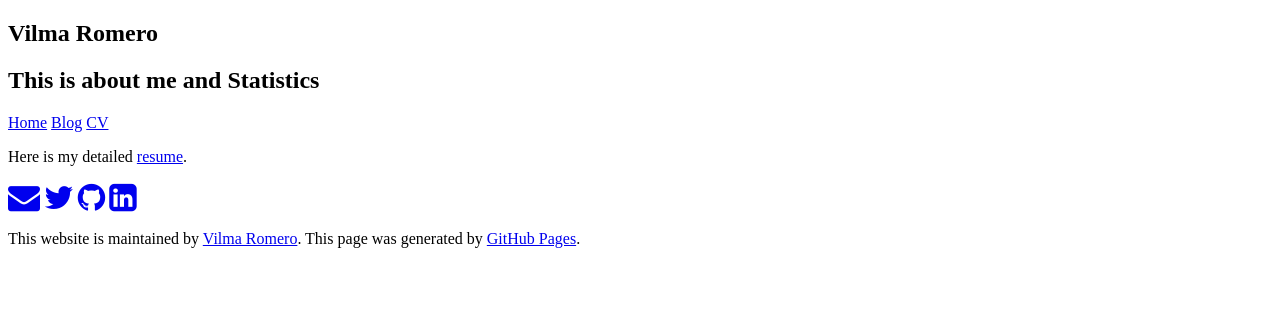
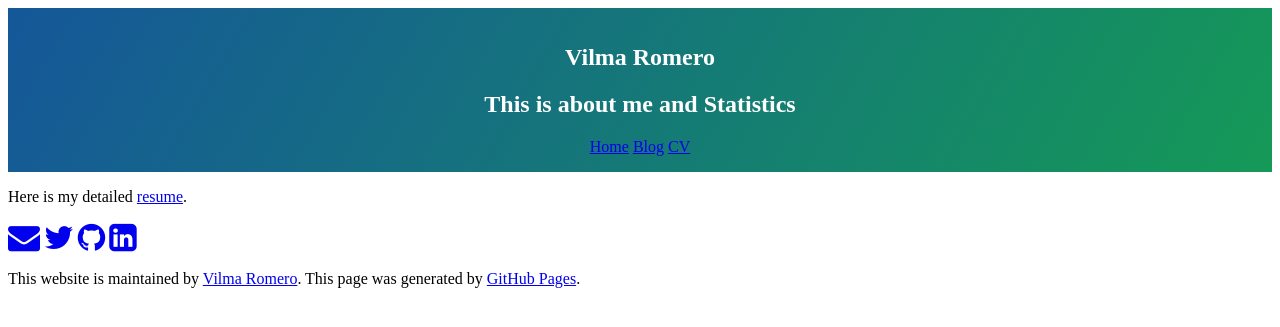
Before and after one commit to SpeckyPeruvianStats/vilmaromero.github.io, a Jekyll site: the page built from cv.md, in a window 1280 px wide. Shown: the top 327 px of the page. Built offline with Jekyll 4.4.1, drawn with Linux system fonts in a browser that asks for light colours; nearby versions of some CDN libraries.

Commit message:
New size of headers

```diff
--- /dev/null
+++ b/_includes/page-header-post.html
@@ -0,0 +1,5 @@
+<section class="page-header-post">
+  <a href={{site.url}}/index class="btn">Home</a>
+  <a href={{site.url}}/blog class="btn">Blog</a>
+  <a href={{site.url}}/cv class="btn">CV</a>
+</section>
--- a/_includes/page-header.html
+++ b/_includes/page-header.html
@@ -1,4 +1,4 @@
-<section class="page-header">
+<section class="page-header-main">
   <h1 class="project-name">{{ site.title }}</h1>
   <h2 class="project-tagline">{{ site.tagline }}</h2>
   <a href={{site.url}}/index class="btn">Home</a>
--- a/_layouts/post.html
+++ b/_layouts/post.html
@@ -1,5 +1,5 @@
 ---
-layout: default
+layout: default-post
 ---
 <h2>{{ page.title }}</h2>
 <p class="meta">{{ page.date | date_to_string }}</p>
--- a/css/extra.css
+++ b/css/extra.css
@@ -1,3 +1,14 @@
 .text-justify {
    text-align: justify;
 }
+
+/* Customization page header for post entries */
+.page-header-post { color: #fff; text-align: center; background-color: #159957; background-image: linear-gradient(120deg, #155799, #159957); }
+@media screen and (min-width: 64em) { .page-header-post { padding: 1rem 1rem 0em 1em; } }
+@media screen and (min-width: 42em) and (max-width: 64em) { .page-header-post { padding: 1rem 1rem 0em 1em; } }
+@media screen and (max-width: 42em) { .page-header-post { padding: 1rem 1rem 0em 1em; } }
+
+.page-header-main { color: #fff; text-align: center; background-color: #159957; background-image: linear-gradient(120deg, #155799, #159957); }
+@media screen and (min-width: 64em) { .page-header-main { padding: 1rem 0rem; } }
+@media screen and (min-width: 42em) and (max-width: 64em) { .page-header-main { padding: 1rem 0rem; } }
+@media screen and (max-width: 42em) { .page-header-main { padding: 1rem 0rem; } }
```
Also changed, not shown: _layouts/default-post.html (added, +18 -0 lines).
